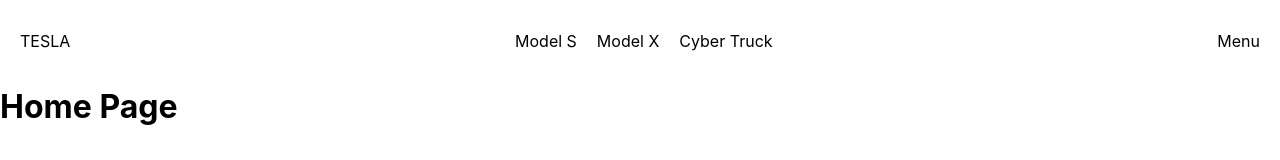
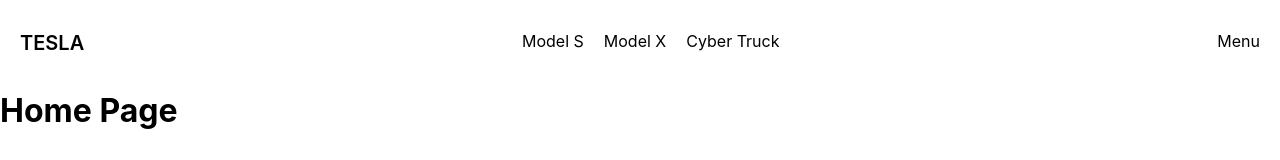
Before and after one commit to yegon-gk/Tesla-Clone-App, a React (Create React App) app: page / in a window 1280 px wide. Shown: the top 160 px of the page. Built offline with nearby package versions, Linux system fonts and the light colour scheme.

Commit message:
Style the Navbar

```diff
--- a/src/components/header/Header.css
+++ b/src/components/header/Header.css
@@ -14,3 +14,8 @@ nav .headerList li {
 nav .headerList li:hover {
   background-color: rgb(220, 220, 220);
 }
+
+nav .headerList li:first-of-type{
+    font-size: 20px;
+    font-weight: 600;
+}
```
